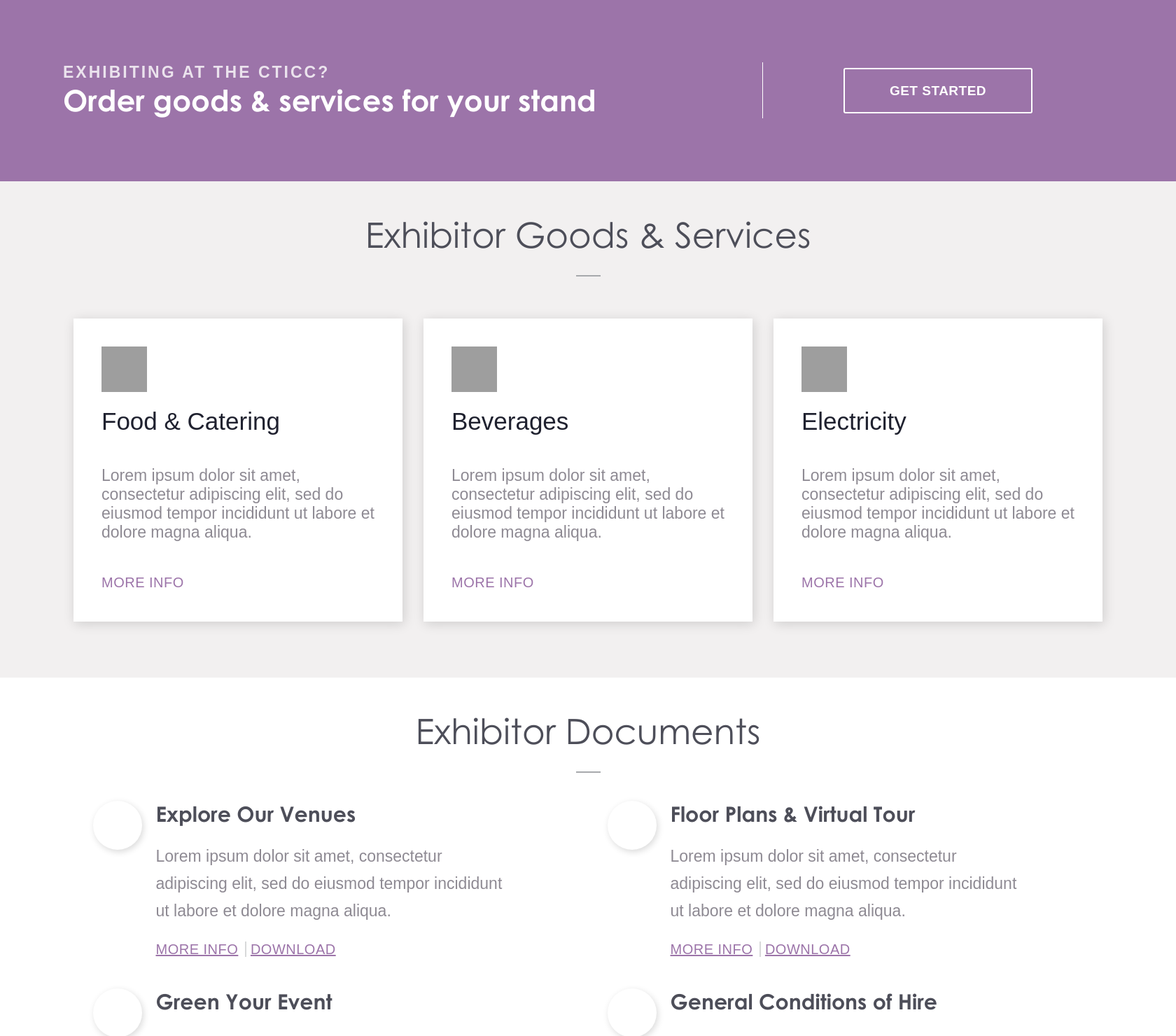
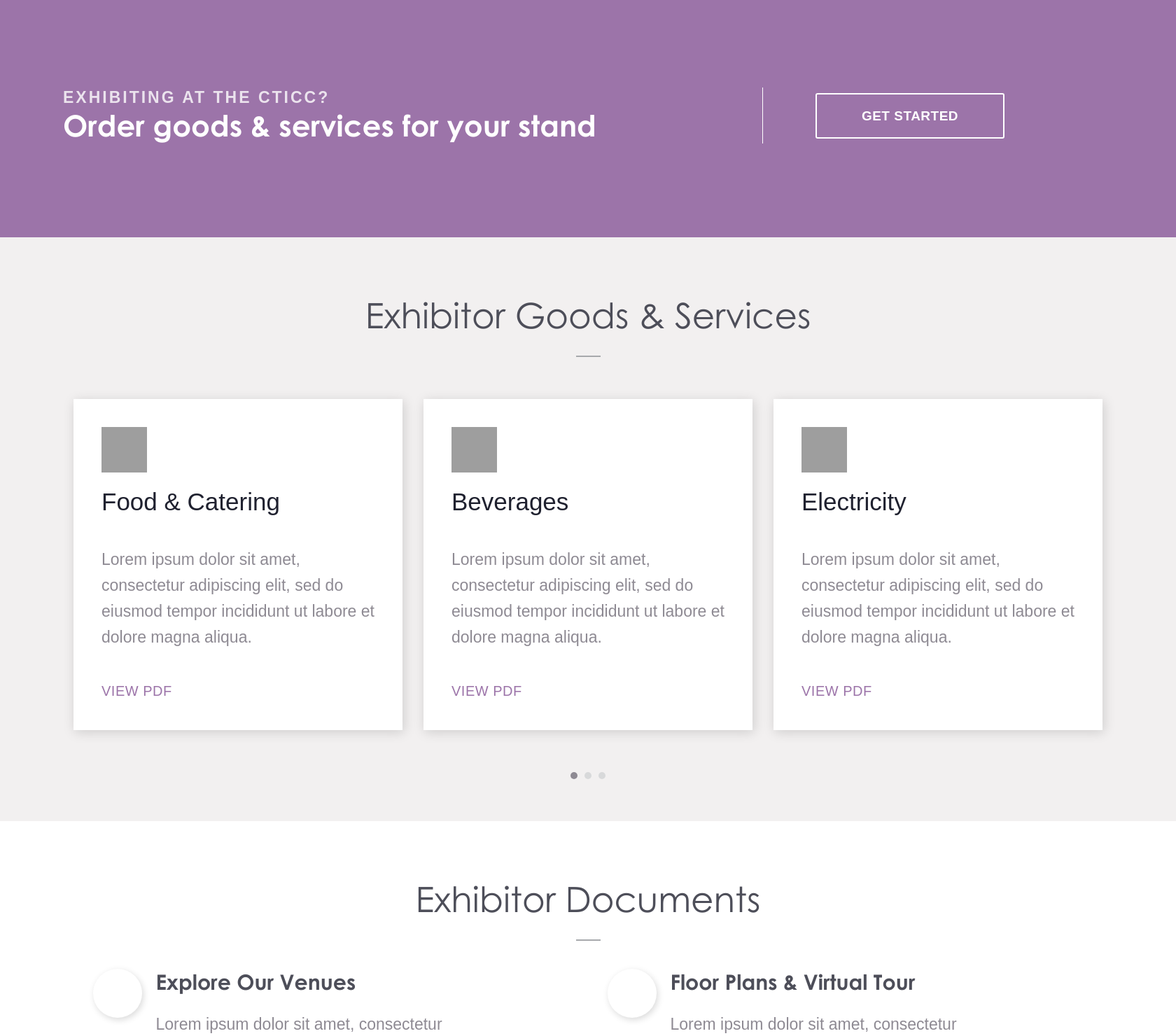
Before and after one commit to TammyJacobus/cticc, a PHP site: page /exhibitor.html in a window 1680 px wide. Shown: the part 618-2098 px from the top of the page at 70% size. Run offline with PHP 8.4, Linux system fonts and the light colour scheme; some libraries are stand-ins or nearby versions; some web fonts are replaced; grey boxes are pictures that could not be loaded.

Commit message:
changes to exhibition page

```diff
--- a/assets/css/mega-menu.css
+++ b/assets/css/mega-menu.css
@@ -401,8 +401,9 @@ a.toggle-menu {
   }
 }
 
+
 .top-nav.secondary { position: relative; border-bottom: 2px solid #E3E4E5; }
-.top-nav.secondary .header-links { background-color: transparent; }
+.top-nav.secondary .header-links { background-color: transparent; border-bottom: 2px solid #E3E4E5;}
 .top-nav.secondary .menu > li { padding: 0; }
 .top-nav.secondary .menu > li > a { color: var(--dark); }
 
--- a/assets/css/styles.css
+++ b/assets/css/styles.css
@@ -31,7 +31,7 @@ hr  { display:table-caption; width:100%; border-bottom: 1px solid rgba(167,169,1
 img { display: grid; max-width: 100%; }
 
 /* Spacing */
-.padded { padding: 85px 0; }
+.padded { padding: 35px 0 85px 0; }
 .center { margin: auto; text-align: center; }
 .divider{ width: 100%; display: block;margin:20px auto 0; border-bottom: 2px solid rgba(167,169,172,0.59); opacity: 0.5; }
 .right{ text-align: right; }
@@ -263,6 +263,7 @@ button:hover { background: #A7A9AC; color:var(--white); }
 /* Gallery 7 */
 .gallery-7 a { font-family: 'Montserrat SemiBold', sans-serif; padding:20px 0 0; color: var(--exhibitor); font-size: 20px; line-height: 31px; letter-spacing: 0.5px; text-transform: uppercase; }
 .gallery-7 .item  { display: grid; position: relative; padding:40px; overflow: hidden; background-color: var(--white); box-shadow: 2px 3px 16px 0 rgba(0,0,0,0.15); }
+.gallery-7 .item p{line-height: 37px;}
 .gallery-7 header { font-family: 'Montserrat SemiBold', sans-serif; padding:20px 0; font-size: 35px; line-height: 43px; color: var(--darkness); text-shadow: 0 1px 8px 0 #131021; }
 .gallery-7 .ico img { width: 65px; height: 65px; }
 
@@ -376,11 +377,11 @@ button:hover { background: #A7A9AC; color:var(--white); }
 .news-carousel img { border-radius:3px; width: 100%; }
 
 /* Organiser Carousel */
-.content-carousel { display: grid; position: relative; grid-gap: 20px; }
+.content-carousel { display: grid;grid-auto-flow: column;position: relative; grid-gap: 20px; }
 .content-carousel-bg  { display: grid; /*max-width:1920px;*/ width: 100%; }
 .content-carousel-bg.right { justify-items: right;  }
 .content-carousel img { max-width:1074px; width: 100%; }
-.content-carousel-content { position: absolute; top:100px; max-height:850px; padding:60px 100px 40px; background-color: var(--white); box-shadow: 2px 3px 16px 0 rgba(0,0,0,0.15); }
+.content-carousel-content { max-width:675px;max-height:850px;margin:210px 0 0 -320px; padding:60px 100px 40px; background-color: var(--white); box-shadow: 2px 3px 16px 0 rgba(0,0,0,0.15); }
 .content-carousel-content.right { right:100px; }
 .content-carousel-content.left  { left:100px; }
 .content-carousel-content-wrapper{ max-width:750px; }
@@ -481,11 +482,11 @@ button:hover { background: #A7A9AC; color:var(--white); }
 .documents header { font-family: 'Century Gothic Bold', Helvetica, Arial, sans-serif; font-weight: bold; margin-bottom: 20px; color: var(--black); font-size: 30px; line-height: 37px; }
 
 /* Planning Banner */
-.plan-banner { display: grid; grid-template-columns: 2fr 1fr; padding:90px; }
-.plan-banner span   { font-family: 'Montserrat Bold', sans-serif; opacity: 0.8; letter-spacing:3px; font-size: 23px; line-height: 28px; font-weight: 600; color: var(--white); text-transform: uppercase; }
+.plan-banner { display: grid; grid-template-columns: 2fr 1fr; padding:134px 90px; }
+.plan-banner span   { font-family: 'Montserrat SemiBold', sans-serif; opacity: 0.8; letter-spacing:3px; font-size: 23px; line-height: 28px; font-weight: 600; color: var(--white); text-transform: uppercase; }
 .plan-banner header { position: relative; display:grid; align-items:center; font-family: 'Century Gothic Bold', Helvetica, Arial, sans-serif; color: var(--white); padding-right:30px; font-size: 42px; font-weight: bold; line-height: 52px; text-shadow: 0 1px 8px 0 #131021; }
 .plan-banner header::after { position: absolute; content: ""; border-right: 1px solid var(--white); height:100%; right: 0; }
-.plan-banner button { background:transparent; border: 2px solid var(--white); width:270px; border-radius: 3px; }
+.plan-banner button { font-family:'Montserrat SemiBold', sans-serif;background:transparent; border: 2px solid var(--white); width:270px; border-radius: 3px;margin:auto 0px auto 75px; }
 .plan-banner button a { color: var(--white); text-decoration: none; }
 
 .plan-banner p{ font-family: 'Century Gothic', Helvetica, Arial, sans-serif; font-weight: bold; font-size: 35px; line-height: 44px; color: #FFFFFF; text-shadow: 0 1px 8px 0 #131021; }
--- a/exhibitor.html
+++ b/exhibitor.html
@@ -395,7 +395,7 @@
             </div>
 
             <!-- Hero Image -->
-            <div class="banner"><img src="assets/img/banners/banner_organiser.png"></div>
+            <div class="banner"><img src="assets/img/banners/banner-image-exhibitor.png"></div>
             <div class="banner-inner">
                 <h2>Exhibitor Services & Offerings</h2>
             </div>
@@ -414,11 +414,11 @@
             </div>
 
             <!-- Exhibitor Content -->
-            <div class="bg-grey">
+            <div class="bg-grey padded">
 
                 <!-- Exhibitor Header  -->
                 <div class="content-header">
-                    <header>Exhibitor Goods & Services</header>
+                    <header>Exhibitor Goods &amp; Services</header>
                 </div>
 
                 <div class="gallery gallery-7">
@@ -427,26 +427,34 @@
                         <header>Food & Catering</header>
                         <p>Lorem ipsum dolor sit amet, consectetur adipiscing elit, sed do eiusmod tempor incididunt ut
                             labore et dolore magna aliqua.</p>
-                        <a href="">More Info</a>
+                        <a href="">View PDF</a>
                     </div>
                     <div class="item item2">
                         <div class="ico"><img src="assets/img/icons/ico-beverages.svg" /></div>
                         <header>Beverages</header>
                         <p>Lorem ipsum dolor sit amet, consectetur adipiscing elit, sed do eiusmod tempor incididunt ut
                             labore et dolore magna aliqua.</p>
-                        <a href="">More Info</a>
+                        <a href="">View PDF</a>
                     </div>
                     <div class="item item3">
                         <div class="ico"><img src="assets/img/icons/ico-electricity.svg" /></div>
                         <header>Electricity</header>
                         <p>Lorem ipsum dolor sit amet, consectetur adipiscing elit, sed do eiusmod tempor incididunt ut
                             labore et dolore magna aliqua.</p>
-                        <a href="">More Info</a>
+                        <a href="">View PDF</a>
                     </div>
                 </div>
+                <nav class="carousel-paging">
+                        <ul>
+                            <li class="active"><span></span></li>
+                            <li><span></span></li>
+                            <li><span></span></li>
+                        </ul>
+                    </nav>
             </div>
 
             <!-- Exhibitor Documents -->
+            <div class="exhibitor-documents padded">
                 <div class="content-header">
                     <header>Exhibitor Documents</header>
                 </div>
@@ -458,7 +466,7 @@
                         <p>Lorem ipsum dolor sit amet, consectetur adipiscing elit, sed do eiusmod tempor incididunt ut
                             labore et dolore magna aliqua.</p>
                         <a href="/">More Info</a>
-                    <a href="/">Download</a>
+                        <a href="/">View PDF</a>
                     </div>
                     <div class="documents">
                         <div class="ico"></div>
@@ -466,39 +474,41 @@
                         <p>Lorem ipsum dolor sit amet, consectetur adipiscing elit, sed do eiusmod tempor incididunt ut
                             labore et dolore magna aliqua.</p>
                         <a href="/">More Info</a>
-                    <a href="/">Download</a>
+                        <a href="/">View PDF</a>
                     </div>
                     <div class="documents">
                         <div class="ico"></div>
                         <header>Green Your Event</header>
                         <p>Lorem ipsum dolor sit amet, consectetur adipiscing elit, sed do eiusmod tempor incididunt ut
                             labore et dolore magna aliqua.</p>
-                    <a href="/">Go to virtual tour</a>
-                    <a href="/">Download</a>
+                        <a href="/">More Info</a>
+                        <a href="/">View PDF</a>
                     </div>
                     <div class="documents">
                         <div class="ico"></div>
                         <header>General Conditions of Hire</header>
                         <p>Lorem ipsum dolor sit amet, consectetur adipiscing elit, sed do eiusmod tempor incididunt ut
                             labore et dolore magna aliqua.</p>
-                    <a href="/">Download</a>
+                        <a href="/">View PDF</a>
+                    </div>
                 </div>
             </div>
 
             <!-- Visitor Carousel  -->
             <div class="content-carousel exhibitor">
-                <div class="content-carousel-bg"><img src="assets/img/img/img-carousel-coffeshops.png"></div>
-                <div class="content-carousel-content right">
+                <div class="content-carousel-bg"><img src="assets/img/img/image_loading-dock.png"></div>
+                <div class="right-column">
+                    <div class="content-carousel-content">
                         <div class="content-carousel-content-wrapper">
-                        <header>Parking & Logistics</header>
+                            <header>Parking &amp; Logistics</header>
                             <h3>Loading Dock Services & Deliveries</h3>
-                        <p>Booking is required for the use of our loading dock sservices and deliveries. Plase contact
-                            our logisitcs manager to book your slot.</p>
+                            <p>Booking is required for the use of our loading dock services and deliveries. Please contact our logisitcs manager to book your slot.</p>
                             <button class="button-exhibitor"><a href="/">more info</a></button>
                             <div class="content-carousel-controls">
-                            <a hef="" class="lhs"></a>
+                                <a href="#" class="lhs"></a>
                                 <div class="pagination"><a href="" class="active">1</a> / <a href="">3</a></div>
-                            <a hef="" class="rhs"></a>
+                                <a href="#" class="rhs"></a>
+                            </div>
                         </div>
                     </div>
                 </div>
@@ -508,7 +518,7 @@
             <div class="info-points-wrapper">
                 <div class="info-points">
                     <div class="info-points-ico"><img src="assets/img/icons/icon_maps.svg" /></div>
-                    <div class="info-points-caption">Maps & Directions</div>
+                    <div class="info-points-caption">Maps &amp; Directions</div>
                 </div>
 
                 <div class="info-points">
@@ -552,7 +562,7 @@
                         </li>
                         <li><span>CTICC 2</span>
                             Corner of Heerengracht,
-                            & Rua Bartholomeu Dias,
+                            &amp; Rua Bartholomeu Dias,
                             Foreshore,
                             Cape Town,
                             8001, South Africa
```
Also changed, not shown: assets/img/banners/banner-image-exhibitor.png (added), assets/img/img/image_loading-dock.png (added). Lines whose indentation alone changed are shown as unchanged.
